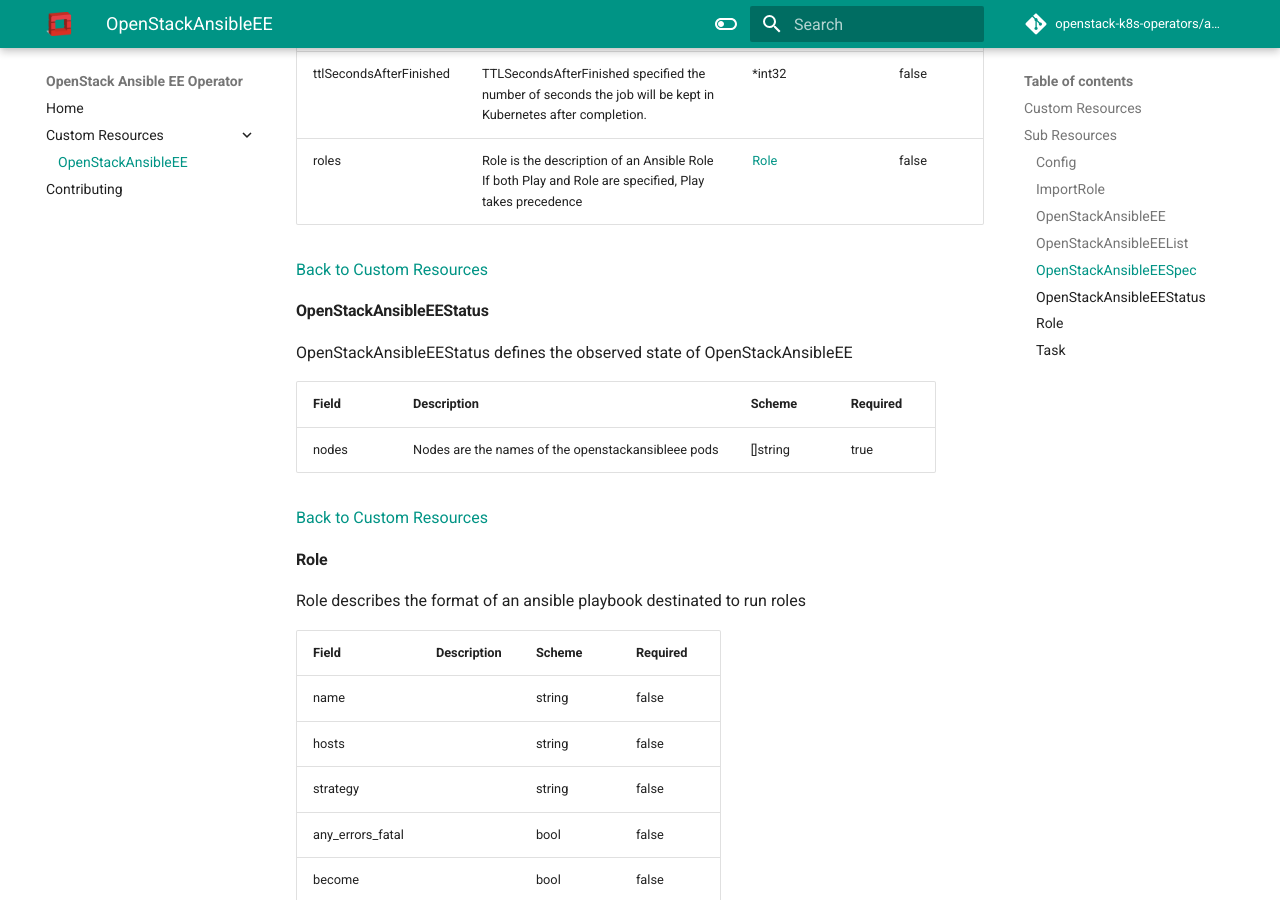
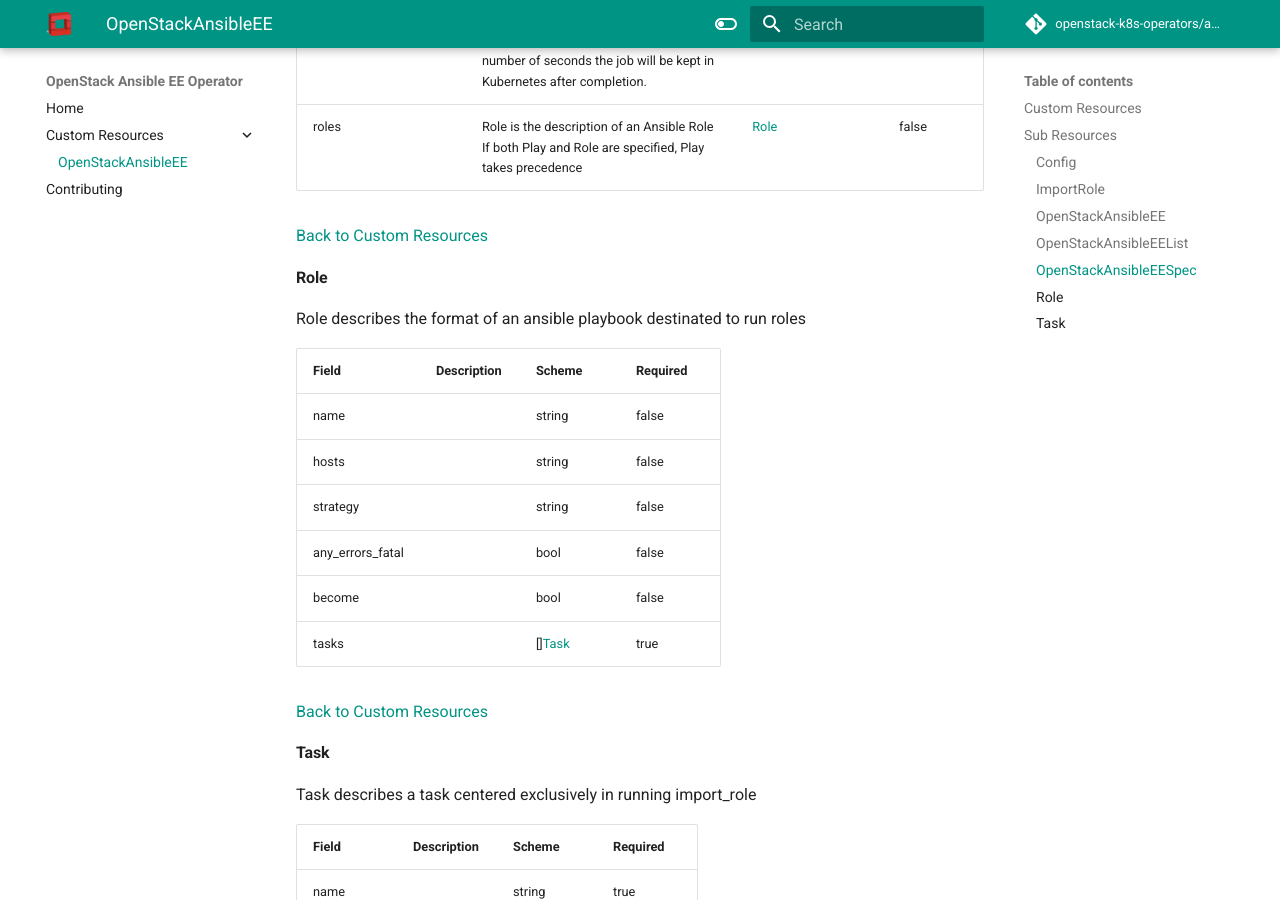
Before and after one commit to openstack-k8s-operators/openstack-ansibleee-operator, an MkDocs documentation site: the page built from docs/openstack_ansibleee.md, in a window 1280 px wide and 900 px high, scrolled down 2698 px. Built offline with MkDocs 1.6.1 and Material for MkDocs 9.7.7, drawn with Linux system fonts in a browser that asks for light colours; comment, search, counter and statistics services are not loaded; the version menu is left out; some of the changed text lies outside the part shown.

Commit message:
Removed nodes variable from status since it's not used

```diff
--- a/docs/openstack_ansibleee.md
+++ b/docs/openstack_ansibleee.md
@@ -9,7 +9,6 @@
 * [ImportRole](#importrole)
 * [OpenStackAnsibleEEList](#openstackansibleeelist)
 * [OpenStackAnsibleEESpec](#openstackansibleeespec)
-* [OpenStackAnsibleEEStatus](#openstackansibleeestatus)
 * [Role](#role)
 * [Task](#task)
 
@@ -80,16 +79,6 @@
 
 [Back to Custom Resources](#custom-resources)
 
-#### OpenStackAnsibleEEStatus
-
-OpenStackAnsibleEEStatus defines the observed state of OpenStackAnsibleEE
-
-| Field | Description | Scheme | Required |
-| ----- | ----------- | ------ | -------- |
-| nodes | Nodes are the names of the openstackansibleee pods | []string | true |
-
-[Back to Custom Resources](#custom-resources)
-
 #### Role
 
 Role describes the format of an ansible playbook destinated to run roles
```
Also changed, not shown: 4 other files.
